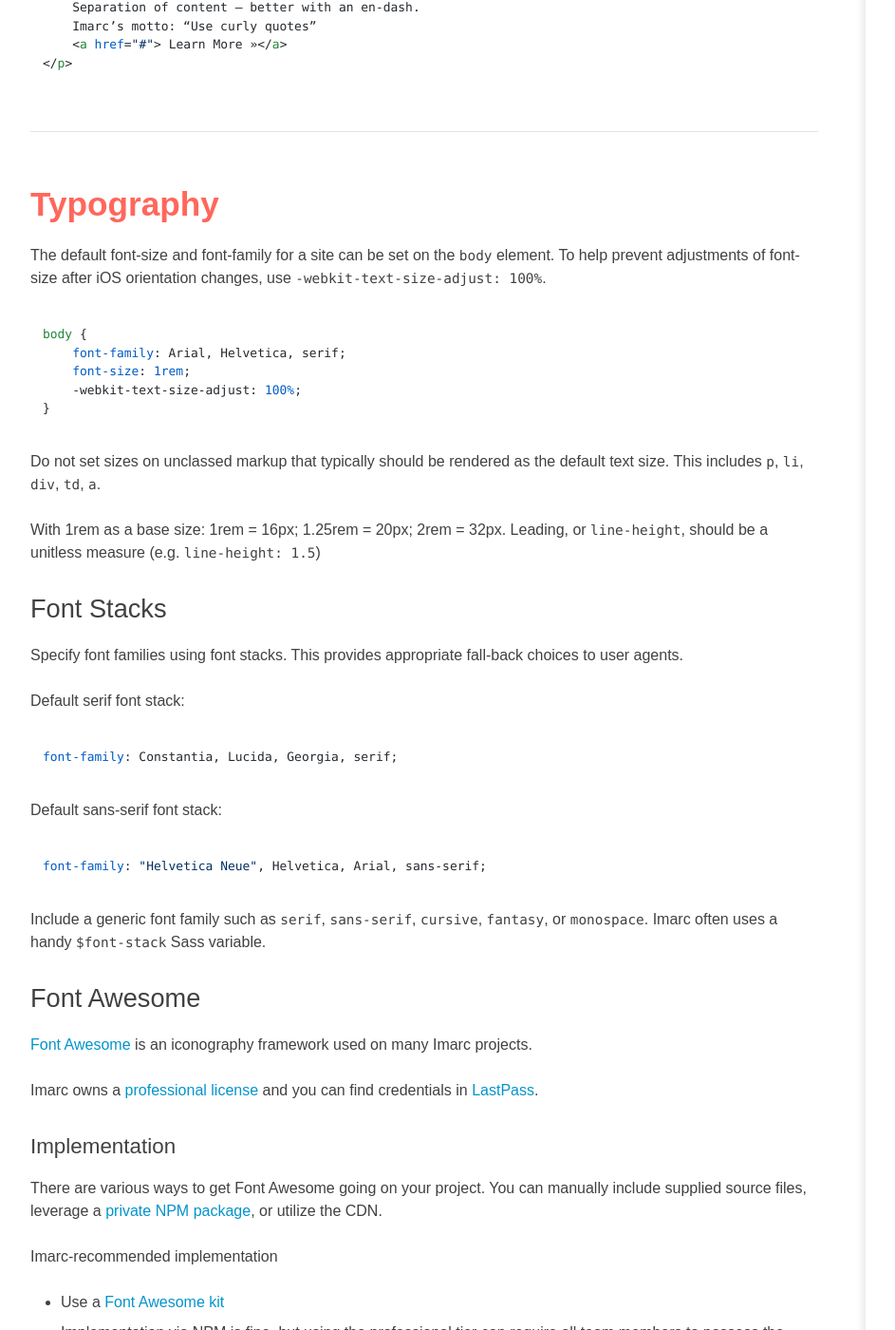
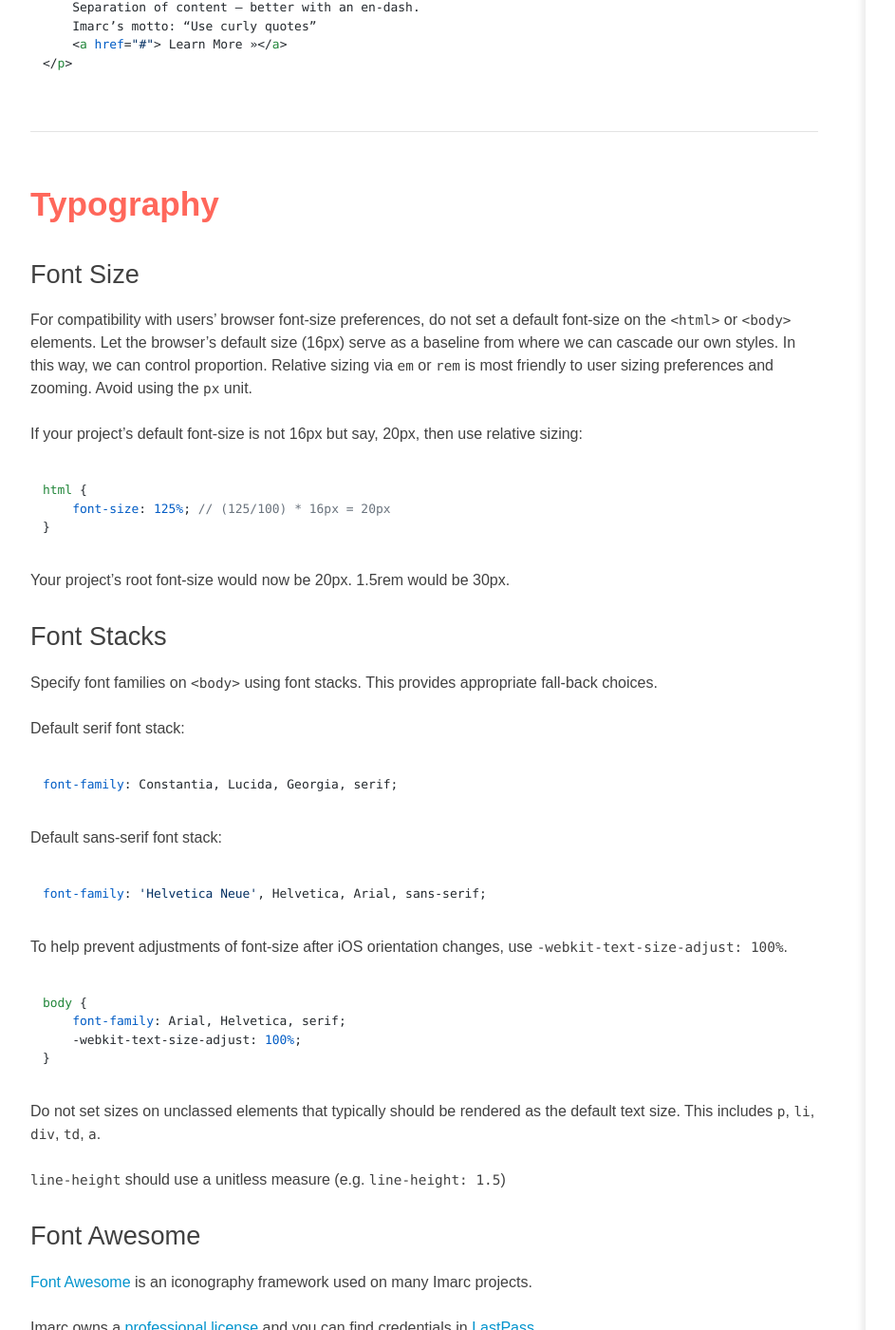
Before and after one commit to imarc/handbook, a Jekyll site: the page built from frontend.markdown, in a window 1280 px wide and 1400 px high, scrolled down 3359 px. Shown: the whole window at 95% size, without its empty margins (58-1001 px from the left). Built offline with Jekyll 4.4.1, drawn with Linux system fonts in a browser that asks for light colours; nearby versions of some CDN libraries.

Commit message:
Font-size updates

```diff
--- a/frontend.markdown
+++ b/frontend.markdown
@@ -108,23 +108,24 @@ The only characters that need encoding are `&amp;`, `&lt;`, and `&gt;`,
 
 ## Typography
 
-The default font-size and font-family for a site can be set on the `body` element. To help prevent adjustments of font-size after iOS orientation changes, use `-webkit-text-size-adjust: 100%`.
+### Font Size
 
-    body {
-        font-family: Arial, Helvetica, serif;
-        font-size: 1rem;
-        -webkit-text-size-adjust: 100%;
+For compatibility with users’ browser font-size preferences, do not set a default font-size on the `<html>` or `<body>` elements.
+Let the browser’s default size (16px) serve as a baseline from where we can cascade our own styles. In this way, we can control proportion.
+Relative sizing via `em` or `rem` is most friendly to user sizing preferences and zooming. Avoid using the `px` unit.
+
+If your project’s default font-size is not 16px but say, 20px, then use relative sizing:
+
+    html {
+        font-size: 125%; // (125/100) * 16px = 20px
     }
 
-Do not set sizes on unclassed markup that typically should be rendered as
-the default text size. This includes `p`, `li`, `div`, `td`, `a`.
-
-With 1rem as a base size: 1rem = 16px; 1.25rem = 20px; 2rem = 32px. Leading, or `line-height`, should be a unitless measure (e.g. `line-height: 1.5`)
+Your project’s root font-size would now be 20px. 1.5rem would be 30px.
 
 ### Font Stacks
 
-Specify font families using font stacks. This provides appropriate fall-back
-choices to user agents.
+Specify font families on `<body>` using font stacks. This provides appropriate fall-back
+choices.
 
 Default **serif** font stack:
 
@@ -132,11 +133,19 @@ Default **serif** font stack:
 
 Default **sans-serif** font stack:
 
-    font-family: "Helvetica Neue", Helvetica, Arial, sans-serif;
+    font-family: 'Helvetica Neue', Helvetica, Arial, sans-serif;
 
-Include a generic font family such as `serif`, `sans-serif`, `cursive`,
-`fantasy`, or `monospace`. Imarc often uses a handy `$font-stack` Sass variable.
+To help prevent adjustments of font-size after iOS orientation changes, use `-webkit-text-size-adjust: 100%`.
 
+    body {
+        font-family: Arial, Helvetica, serif;
+        -webkit-text-size-adjust: 100%;
+    }
+
+Do not set sizes on unclassed elements that typically should be rendered as
+the default text size. This includes `p`, `li`, `div`, `td`, `a`.
+
+`line-height` should use a unitless measure (e.g. `line-height: 1.5`)
 
 ### Font Awesome
 
```
